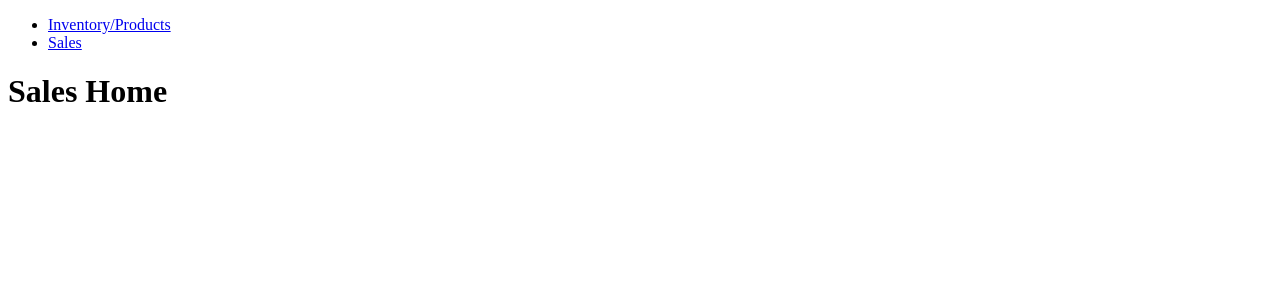
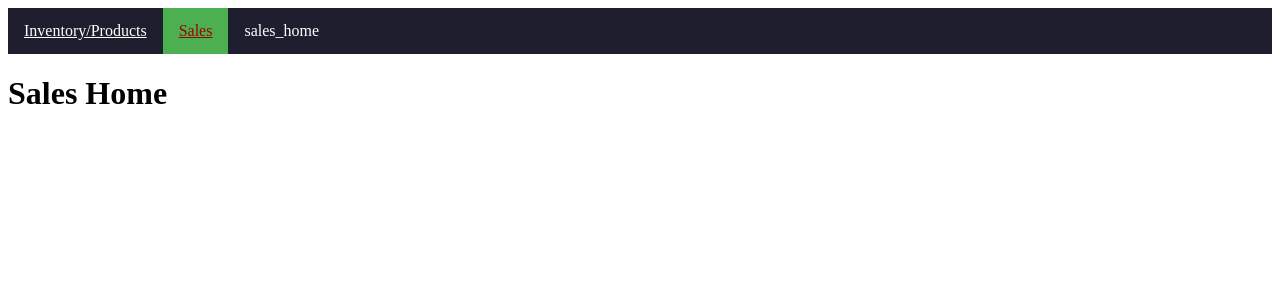
Before and after one commit to mkkotlin/MiniM, a Django app: page /sales/ in a window 1280 px wide. Shown: the top 300 px of the page. Run offline with Django 5.2, Linux system fonts and the light colour scheme; data that the repository does not hold is empty.

Commit message:
feat: enhance navigation bar with sticky positioning and active link highlighting

```diff
--- /dev/null
+++ b/MiniMart/global_templates/static/css/nav.css
@@ -0,0 +1,32 @@
+.navbar{
+    position: sticky;
+    top: 0;
+    z-index: 1000;
+    background-color: #1e1e2f;
+    overflow: hidden;
+}
+
+.navbar ul {
+    list-style-type: none;
+    margin: 0;
+    padding: 0;
+}
+
+.navbar li {
+    float: left;
+}
+
+.navbar a {
+    display: block;
+    padding: 14px 16px;
+    color: white;
+    text-align: center;
+}
+
+.navbar a:hover {
+    background-color: #575757;
+}
+.navbar a.active {
+    background-color: #4CAF50;
+    color: rgb(157, 3, 3);
+}
--- a/MiniMart/global_templates/templates/global_html/nav.html
+++ b/MiniMart/global_templates/templates/global_html/nav.html
@@ -1,6 +1,9 @@
-<nav>
+{% load static %}
+<link rel="stylesheet" href="{% static 'css/nav.css' %}">
+<nav class="navbar">
     <ul>
-        <li><a href="{% url 'inventory_list' %}">Inventory/Products</a></li>
-        <li><a href="{% url 'sales_home' %}">Sales</a></li>
+        <li><a href="{% url 'inventory_list' %}" class="{% if request.resolver_match.url_name == 'inventory_list' %}active{% endif %}">Inventory/Products</a></li>
+        <li><a href="{% url 'sales_home' %}" class="{% if  request.resolver_match.url_name == 'sales_home' %}active{% endif %}">Sales</a></li>
+        <li><a>{{request.resolver_match.url_name}}</a></li>
     </ul>
 </nav>
```
Also changed, not shown: MiniMart/minimart/settings.py (+5 -3 lines).
